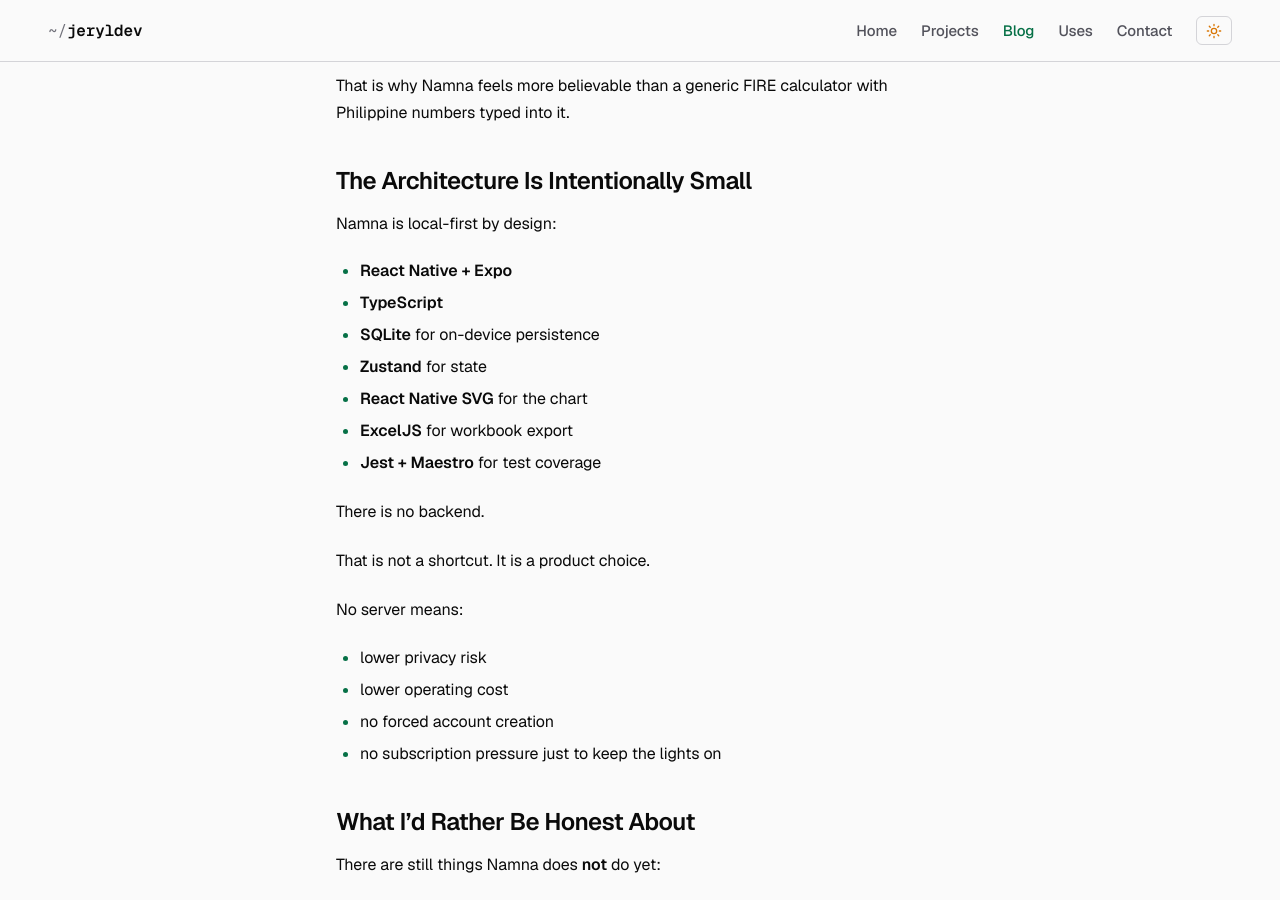
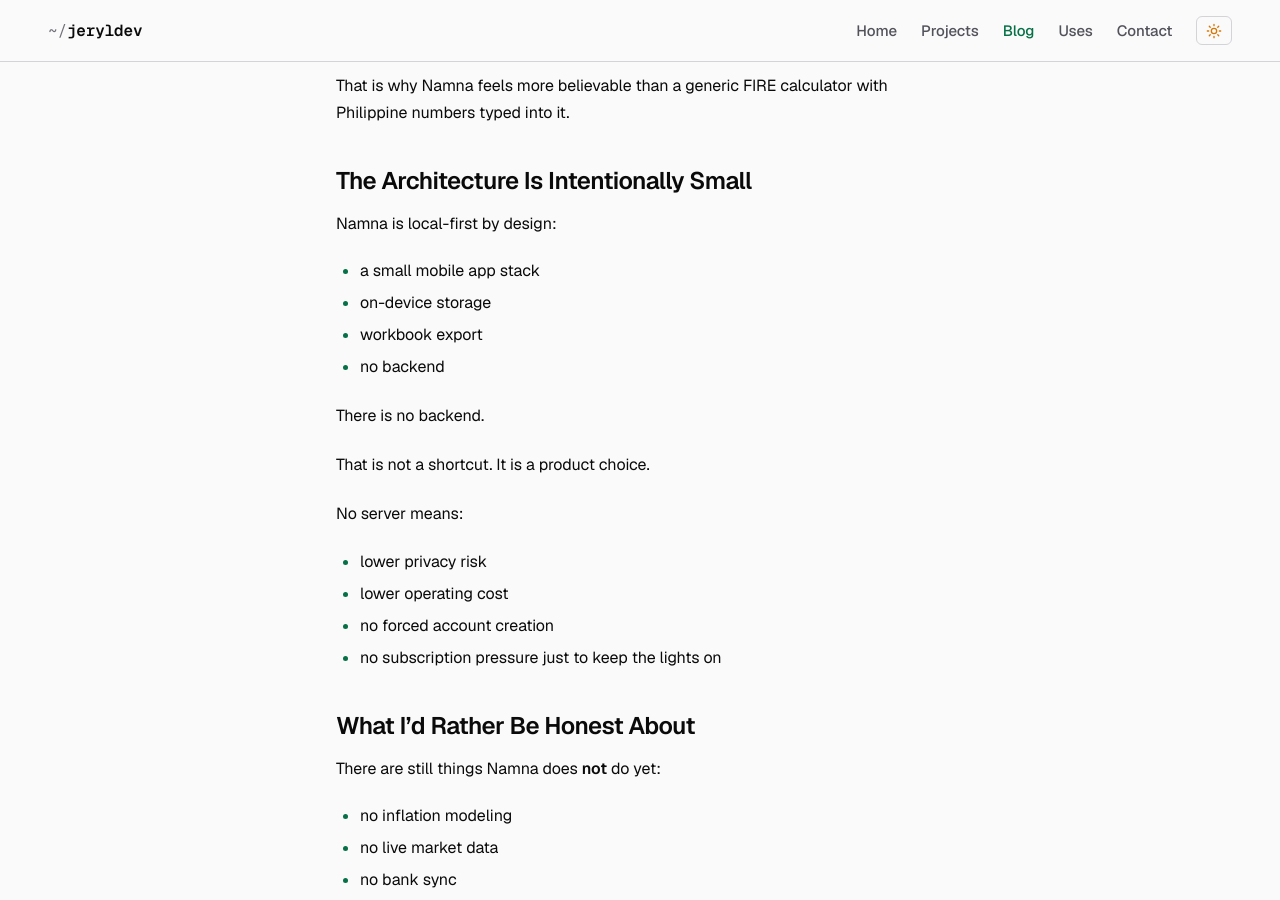
Before and after one commit to jeryldev/jeryldev.github.io, a Jekyll site: the page built from _posts/2026-04-18-namna-financial-independence-for-filipinos.md, in a window 1280 px wide and 900 px high, scrolled down 8051 px. Built offline with Jekyll 4.4.1, drawn with Linux system fonts in a browser that asks for light colours.

Commit message:
Trim Namna public tech stack copy

```diff
--- a/_posts/2026-04-18-namna-financial-independence-for-filipinos.md
+++ b/_posts/2026-04-18-namna-financial-independence-for-filipinos.md
@@ -135,13 +135,10 @@ That is why Namna feels more believable than a generic FIRE calculator with Phil
 
 Namna is local-first by design:
 
-- **React Native + Expo**
-- **TypeScript**
-- **SQLite** for on-device persistence
-- **Zustand** for state
-- **React Native SVG** for the chart
-- **ExcelJS** for workbook export
-- **Jest + Maestro** for test coverage
+- a small mobile app stack
+- on-device storage
+- workbook export
+- no backend
 
 There is no backend.
 
```
Also changed, not shown: namna-support.md (+2 -2 lines), namna.md (+0 -12 lines).
